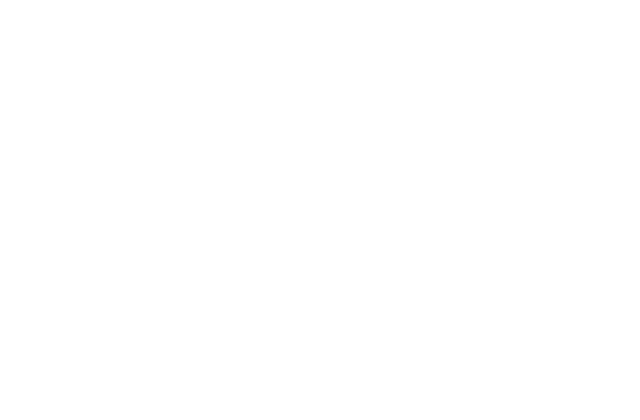
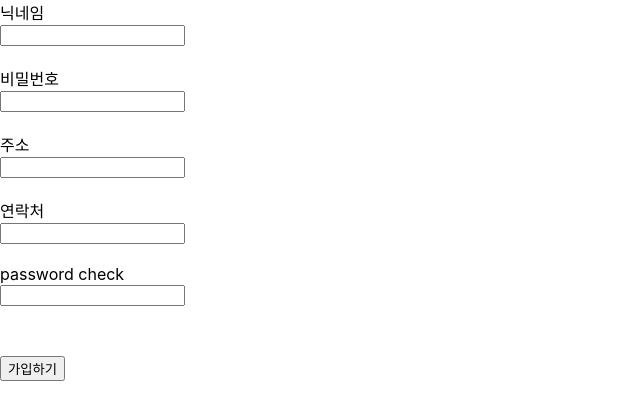
Before and after one commit to baeksoojin/whereQR, a React (Create React App) app in the folder frontend/: page /Signup in a window 1280 px wide. Before the commit this address had no page. Shown: the top 420 px of the page, without its empty margins (0-640 px from the left). Built offline with nearby package versions, Linux system fonts and the light colour scheme.

Commit message:
ADD : signup form page 생성

```diff
--- a/frontend/src/App.js
+++ b/frontend/src/App.js
@@ -2,12 +2,14 @@
 import "./App.css";
 import { BrowserRouter, Route, Routes } from "react-router-dom";
 import Signin from "./components/signin";
+import Signup from "./components/signup";
 
 function App() {
   return (
       <BrowserRouter>
         <Routes>
           <Route path="/Signin" element={<Signin />} />
+          <Route path="/Signup" element={<Signup />} />
 
         </Routes>
       </BrowserRouter>
--- a/frontend/src/components/signup.js
+++ b/frontend/src/components/signup.js
@@ -0,0 +1,96 @@
+import React, {useState, useRef, useEffect} from "react";
+import axios from "axios";
+import { useNavigate } from "react-router-dom";
+
+
+const Signup = () => {
+
+    let navigate = useNavigate();
+
+    const [password,setPassword] = useState('');
+    const [name,setName] = useState('');
+    const [address,setAddress] = useState('');
+    const [phonenum,setPhonenum] = useState('');
+    const [passwordCheck,setPasswordCheck] = useState('');
+    const [passwordError,setPasswordError] = useState(false);
+
+    const onSubmit = (e) => {
+        e.preventDefault();
+
+        if(password !== passwordCheck){
+            return setPasswordError(true);
+        }
+
+        console.log({
+            password,
+            name,
+            address,
+            phonenum
+        });
+
+        const user_data = {
+            nickname: name,
+            password: password,
+            address: address,
+            phonenum: phonenum,
+        };
+
+        axios.post('http://127.0.0.1:8000/user/signup/',user_data).then(
+            navigate(`/Signin`)
+        );
+    }
+
+    const onChangeName = (e) => {
+        setName(e.target.value);
+    };
+    const onChangePassword = (e) => {
+        setPassword(e.target.value);
+    };
+    const onChangeAddress = (e) => {
+        setAddress(e.target.value);
+    };
+    const onChangePhonenum= (e) => {
+        setPhonenum(e.target.value);
+    };
+    const onChangePasswordChk = (e) => {
+        //비밀번호를 입력할때마다 password 를 검증하는 함수
+        setPasswordError(e.target.value !== password);
+        setPasswordCheck(e.target.value);
+    };
+
+    return (
+    <div className="signup">
+            <div>
+                <label className="label">닉네임</label><br/>
+                <input className="user" name="user-id" value={name} required onChange={onChangeName} />
+            </div><br/>
+            <div>
+                <label className="label">비밀번호</label><br/>
+                <input className="user"  name="user-password" type="password" value={password} required onChange={onChangePassword} />
+            </div><br/>
+            <div>
+                <label className="label">주소</label><br/>
+                <input className="user"  name="user-address" value={address} required onChange={onChangeAddress} />
+            </div><br/>
+            <div>
+                <label className="label">연락처</label><br/>
+                <input className="user"  name="user-phonenum" value={phonenum} required onChange={onChangePhonenum} />
+            </div><br/>
+            <div>
+                <label className="label">password check</label><br/>
+                <input className="user"  name="user-password-check" type="password" value={passwordCheck} required onChange={onChangePasswordChk} />
+                {passwordError && <div style={{color : 'red'}}>비밀번호가 일치하지 않습니다.</div>}
+            </div><br/><br/>
+            <div style={{marginTop:10}}>
+                <button className = "button" type="primary" onClick={onSubmit}>가입하기</button>
+             </div><br/><br/>
+
+        </div>
+
+
+    );
+
+
+}
+
+export default Signup;
```
